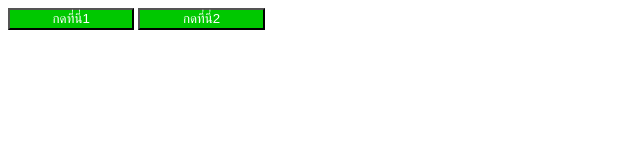
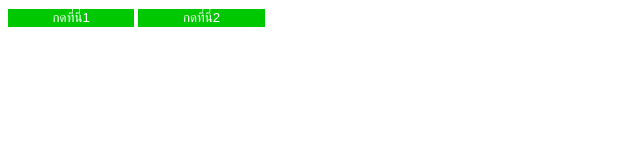
Before and after one commit to humblekana/javaScript-full-frontend, a website: page javaScripts-web/test4.html in a window 1280 px wide. Shown: the whole page, without its empty margins (0-640 px from the left). Drawn offline with Linux system fonts and the light colour scheme.

Commit message:
initial commit

```diff
--- a/javaScripts-web/test4.html
+++ b/javaScripts-web/test4.html
@@ -12,6 +12,7 @@
             max-width: 200px;
             min-width: 70px;
             width:10%;
+            border: 0;
         }
     </style>
 </head>
@@ -20,8 +21,6 @@
     <button> กดที่นี่2</button>
     <script>
         const btn = document.getElementsByTagName("button")
-        //console.log(btn[0])
-        //console.log(btn[1])
         btn[0].addEventListener("click",(event)=>{
             console.log(event.target)
         })
```
